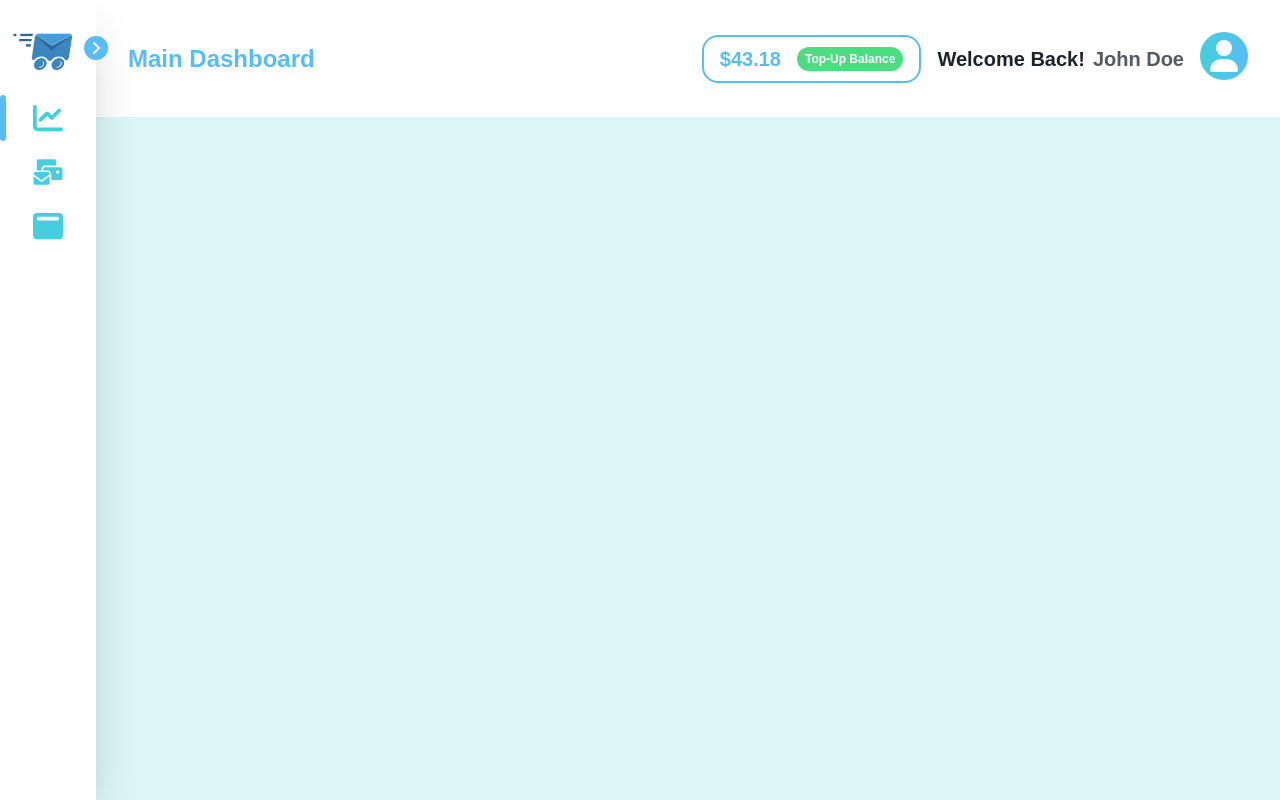
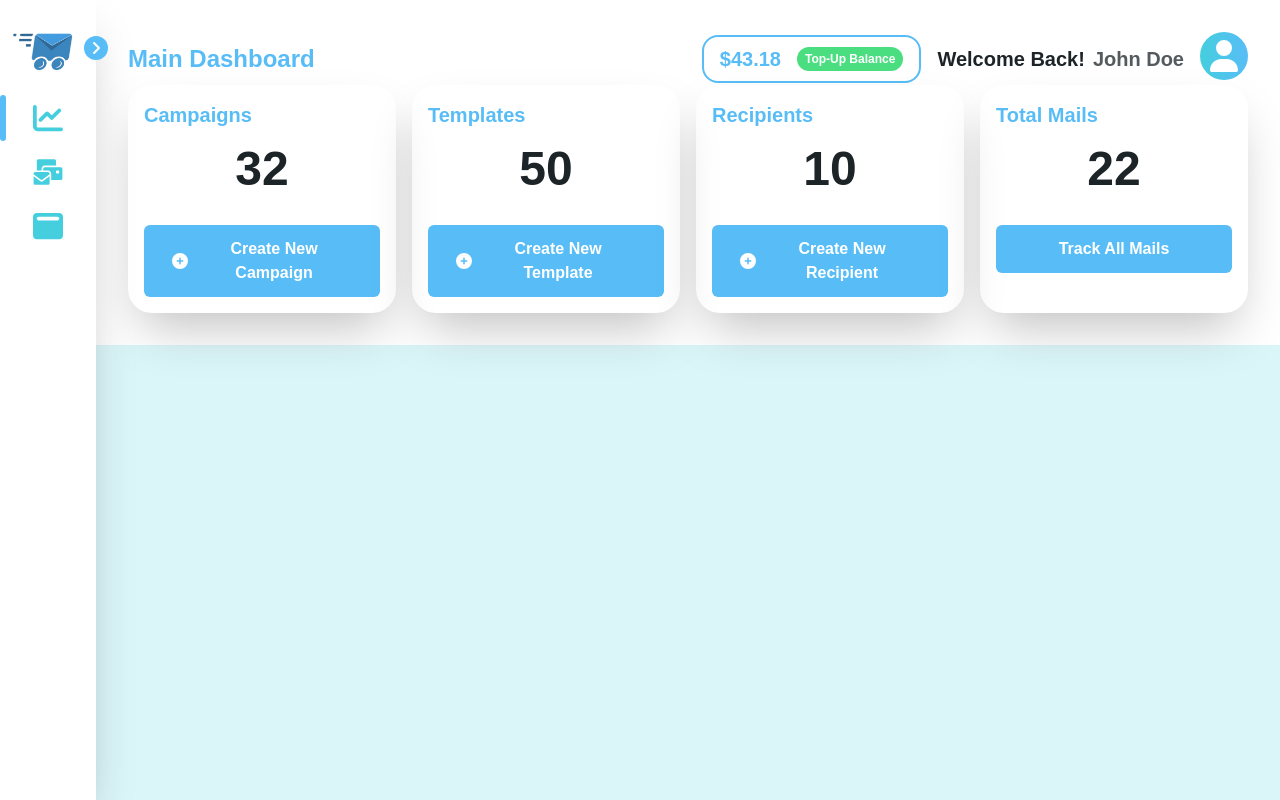
Before and after one commit to CodeHubDevs/donkeymailerwebapp, a Next.js app: page /app/dashboard in a window 1280 px wide. Built offline with nearby package versions, Linux system fonts and the light colour scheme.

Commit message:
Added dashboard cards design

```diff
--- a/src/pages/app/dashboard.tsx
+++ b/src/pages/app/dashboard.tsx
@@ -2,13 +2,74 @@ import React from 'react'
 
 import AppNavBar from '@/components/AppNavBar'
 import PrivateLayout from '@/components/layout/PrivateLayout'
+import DividerIcon from '@/components/DividerIcon'
+import { FontAwesomeIcon } from '@fortawesome/react-fontawesome'
+import { faCirclePlus } from '@fortawesome/free-solid-svg-icons'
+
+interface DashboardCardProps {
+  title: string
+  result: string
+  action: string
+  withIcon: boolean
+}
 
 const Dashboard = () => {
   return (
     <PrivateLayout>
       <AppNavBar pageName='Main Dashboard' />
+      <div className='grid grid-cols-4 gap-4'>
+        <DashboardCard
+          title='Campaigns'
+          result='32'
+          action='Create New Campaign'
+          withIcon={true}
+        />
+        <DashboardCard
+          title='Templates'
+          result='50'
+          action='Create New Template'
+          withIcon={true}
+        />
+        <DashboardCard
+          title='Recipients'
+          result='10'
+          action='Create New Recipient'
+          withIcon={true}
+        />
+        <DashboardCard
+          title='Total Mails'
+          result='22'
+          action='Track All Mails'
+          withIcon={false}
+        />
+      </div>
     </PrivateLayout>
   )
 }
 
+const DashboardCard: React.FC<DashboardCardProps> = ({
+  title,
+  result,
+  action,
+  withIcon
+}) => {
+  return (
+    <div className='rounded-3xl p-4 shadow-2xl'>
+      <h5 className='mb-4 text-xl font-bold text-primary'>{title}</h5>
+      <p className='mb-8 text-center text-5xl font-bold text-black'>{result}</p>
+      <button className='w-full rounded-md bg-primary from-secondary to-primary py-2 px-6'>
+        <div className='flex items-center justify-center gap-x-2 rounded-md px-1 py-1 text-black50'>
+          {withIcon && (
+            <FontAwesomeIcon
+              icon={faCirclePlus}
+              className='cursor-pointer rounded-full bg-primary text-white'
+            />
+          )}
+          <span className='text-center font-bold text-white'>{action}</span>
+        </div>
+      </button>
+    </div>
+  )
+}
+
 export default Dashboard
```
